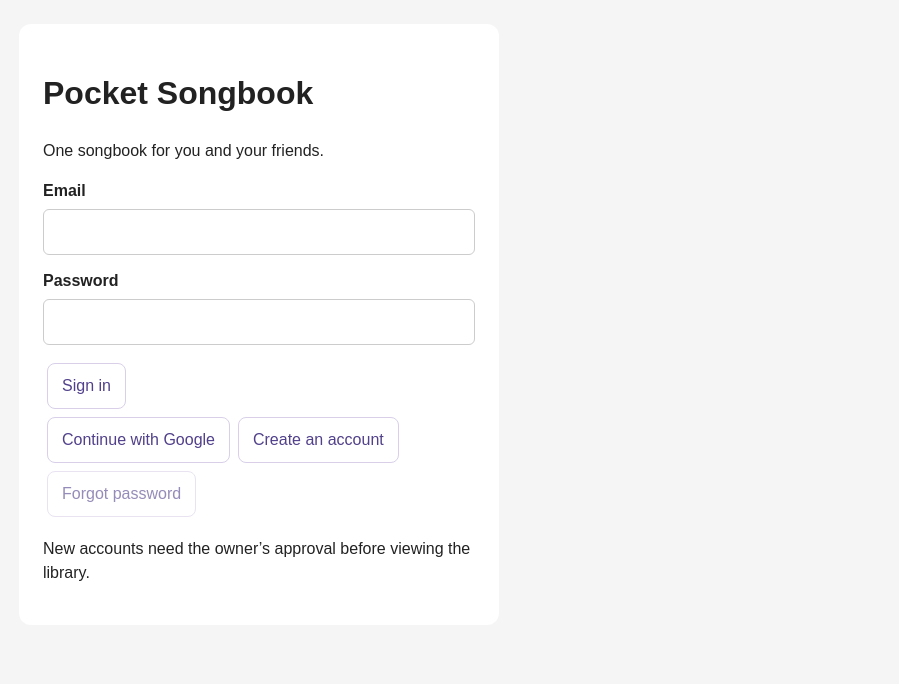
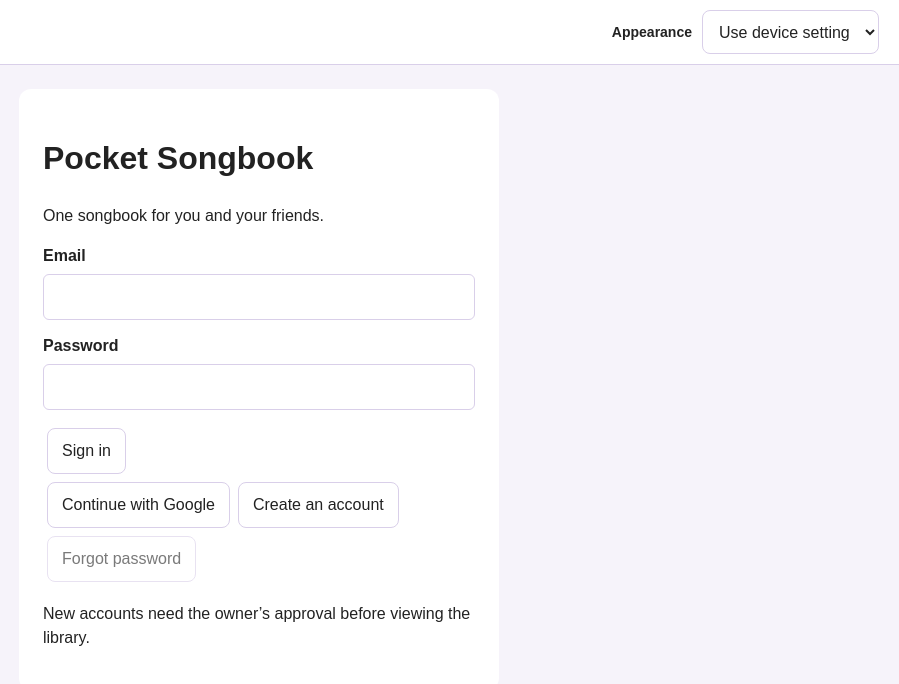
Before and after one commit to gadjet13/bic-songbook, a React (Vite) app: page / in a window 1280 px wide. Shown: the top 684 px of the page, without its empty margins (381-1280 px from the left). Built offline with nearby package versions, Linux system fonts and the light colour scheme; no server answers.

Commit message:
Add files via upload

```diff
--- a/src/App.css
+++ b/src/App.css
@@ -78,3 +78,29 @@ button:focus-visible, input:focus-visible, textarea:focus-visible, .import-label
 .member-panel { max-width: 860px; margin: 16px auto; padding: 16px; background: white; }
 .member-panel select { min-height: 44px; }
 button:disabled { opacity: .6; cursor: wait; }
+
+/* Appearance applies to the sign-in screen and every songbook view. */
+:root { color-scheme: light; --page: #f6f3fa; --surface: #fff; --text: #222; --muted: #736981; --border: #d9cfe9; --accent: #51408b; --soft: #eae3f7; --hover: #f0ebf6; --song: #fafafa; --danger: #b00020; }
+:root[data-theme='dark'] { color-scheme: dark; --page: #17141e; --surface: #24202e; --text: #f2eef8; --muted: #bcb2cc; --border: #51465f; --accent: #c7adff; --soft: #342a47; --hover: #3b324a; --song: #1c1825; --danger: #ff9cae; }
+:root, body, .app { background: var(--page); color: var(--text); }
+header, .song-view, .add-song-form, .auth-panel, .member-panel, .transpose { background: var(--surface); color: var(--text); border-color: var(--border); }
+header h1, a { color: var(--accent); }
+header p, .song-item span, .song-category, .editor-help, .storage-note, .back-button { color: var(--muted); }
+button, input, textarea, select, .import-label,
+main > input[type='text'], label input, label textarea,
+.song-item, .library-tools button, .song-actions button, .incoming button,
+.auth-panel button, .account-bar button, .member-panel button { background: var(--surface); color: var(--text); border-color: var(--border); }
+button:hover, .song-item:hover, .edit-button:hover, .delete-button:hover, .cancel-button:hover, .transpose button:hover { background: var(--hover); }
+.back-button, .notice button { background: transparent; }
+.song-display { background: var(--song); color: var(--text); border-color: var(--border); }
+.chord { color: var(--accent); }
+.notice, .incoming, .account-bar { background: var(--soft); color: var(--text); }
+.delete-button, .song-actions .delete-button { color: var(--danger); }
+.save-button, .install-button { background: var(--accent); color: var(--page); }
+.save-button:hover, .install-button:hover { background: var(--accent); filter: brightness(.9); }
+input::placeholder, textarea::placeholder { color: var(--muted); opacity: 1; }
+.theme-toolbar { display: flex; justify-content: flex-end; align-items: center; flex-wrap: wrap; gap: 10px; padding: 10px 20px; background: var(--surface); border-bottom: 1px solid var(--border); }
+.theme-toolbar label { display: block; margin: 0; font-size: 14px; }
+.theme-toolbar select { min-height: 44px; padding: 8px 12px; border: 1px solid var(--border); border-radius: 8px; font: inherit; }
+select:focus-visible { outline: 3px solid #9874d0; outline-offset: 3px; }
+@media print { .theme-toolbar { display: none; } :root, body, .app, .song-view, .song-display { background: white; color: black; } .chord { color: black; } }
--- /dev/null
+++ b/src/ThemePreference.tsx
@@ -0,0 +1,37 @@
+import { useEffect, useState, type ReactNode } from 'react'
+
+type Preference = 'system' | 'light' | 'dark'
+const storageKey = 'bic-songbook-theme'
+function initialPreference(): Preference {
+  try {
+    const saved = localStorage.getItem(storageKey)
+    if (saved === 'light' || saved === 'dark') return saved
+  } catch { /* Use the device preference if storage is unavailable. */ }
+  return 'system'
+}
+
+export default function ThemePreference({ children }: { children: ReactNode }) {
+  const [preference, setPreference] = useState<Preference>(initialPreference)
+  useEffect(() => {
+    const media = window.matchMedia('(prefers-color-scheme: dark)')
+    const apply = () => {
+      document.documentElement.dataset.theme = preference === 'system'
+        ? media.matches ? 'dark' : 'light' : preference
+    }
+    apply()
+    try { localStorage.setItem(storageKey, preference) } catch { /* Keep working without persistence. */ }
+    media.addEventListener('change', apply)
+    return () => media.removeEventListener('change', apply)
+  }, [preference])
+  return <>
+    <div className="theme-toolbar">
+      <label htmlFor="theme-preference">Appearance</label>
+      <select id="theme-preference" value={preference} onChange={event => setPreference(event.target.value as Preference)}>
+        <option value="system">Use device setting</option>
+        <option value="light">Light</option>
+        <option value="dark">Dark</option>
+      </select>
+    </div>
+    {children}
+  </>
+}
--- a/src/main.tsx
+++ b/src/main.tsx
@@ -2,9 +2,10 @@ import { StrictMode } from 'react'
 import { createRoot } from 'react-dom/client'
 import './index.css'
 import SharedApp from './SharedApp'
+import ThemePreference from './ThemePreference'
 
 createRoot(document.getElementById('root')!).render(
-  <StrictMode><SharedApp /></StrictMode>,
+  <StrictMode><ThemePreference><SharedApp /></ThemePreference></StrictMode>,
 )
 
 if (import.meta.env.PROD && 'serviceWorker' in navigator) {
```
